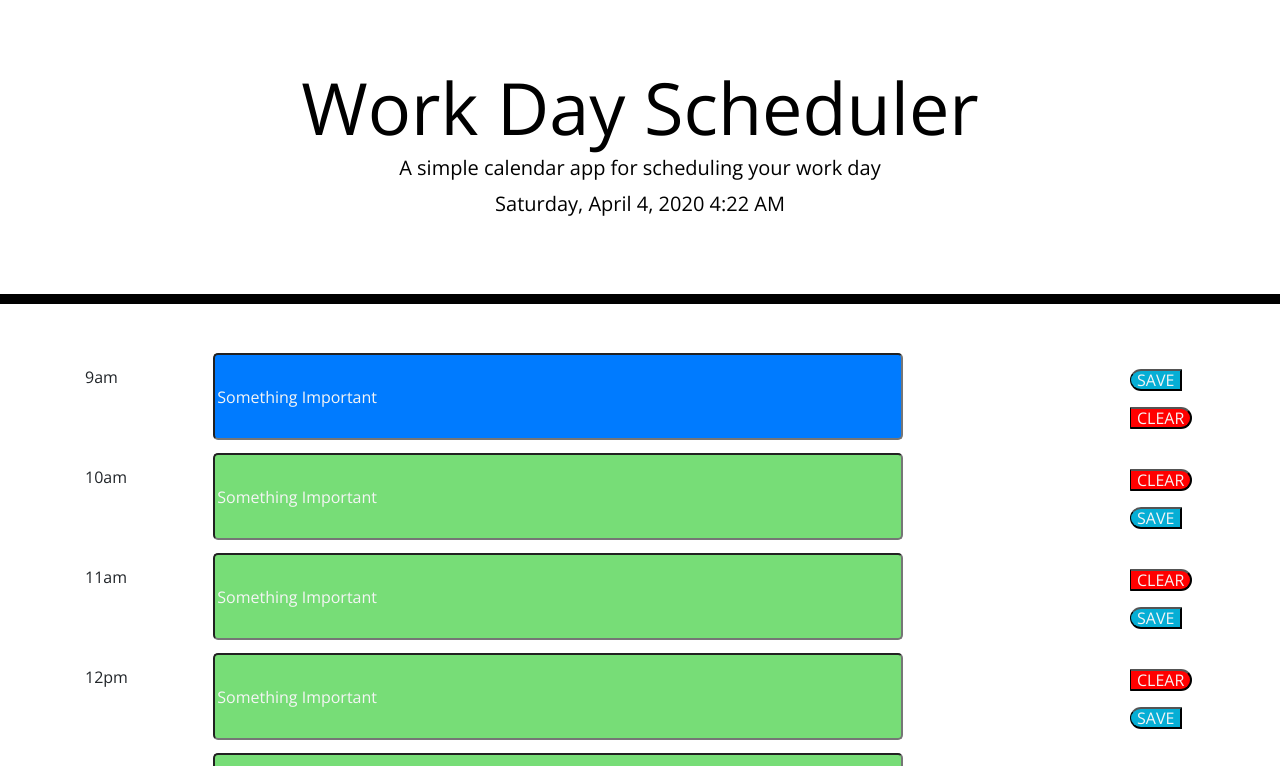
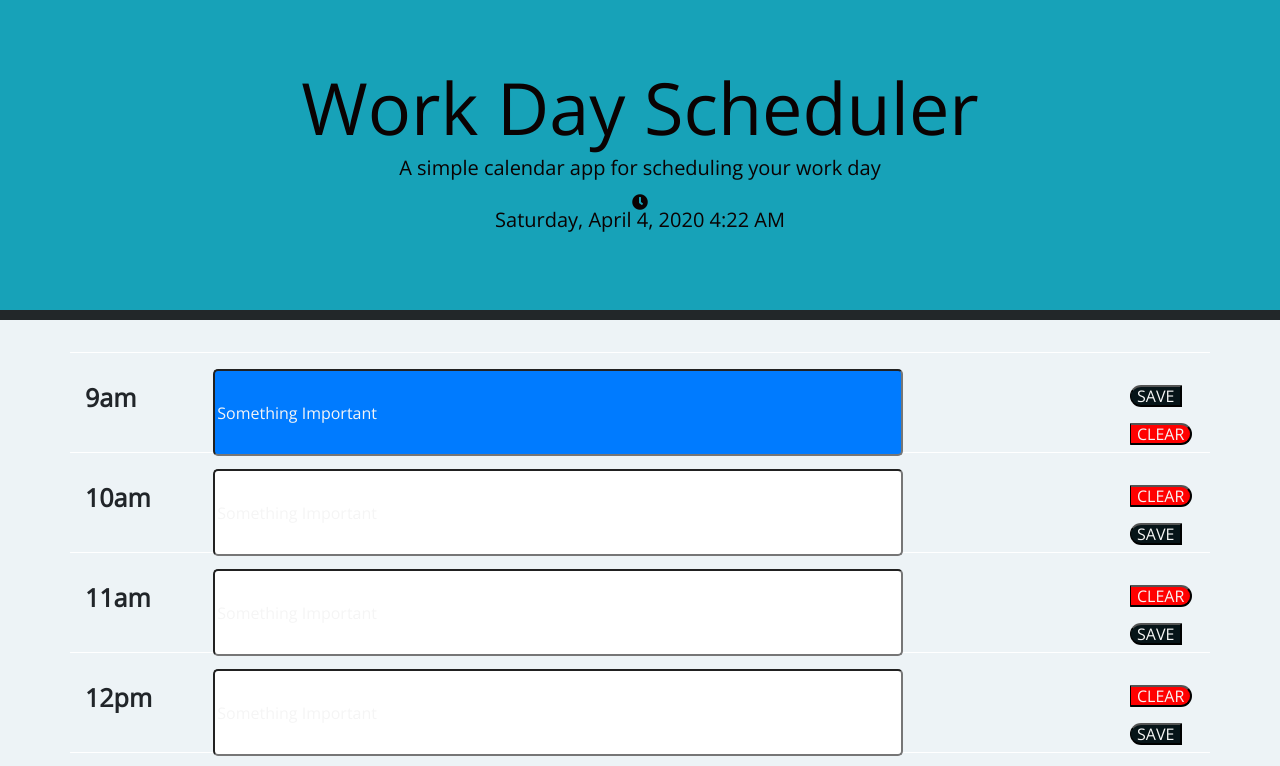
Before and after one commit to Kerry-Jr/Homework05, a plain HTML site: page index.html in a window 1280 px wide. Shown: the top 766 px of the page. Drawn offline with nearby package versions, Linux system fonts and the light colour scheme.

Commit message:
added style

```diff
--- a/assets/css/style.css
+++ b/assets/css/style.css
@@ -2,6 +2,7 @@ body {
   font-family: 'Open Sans', sans-serif;
   font-size: 16px;
   line-height: 1;
+  background-color:  #edf3f6;
 }
 
 textarea{
@@ -16,14 +17,11 @@ textarea{
 .jumbotron {
   text-align: center;
   background-color: transparent;
-  color: black;
+  color: rgb(10, 2, 2);
   border-radius: 0;
-  border-bottom: 10px solid black;
+  border-bottom: 10px solid rgb(34, 39, 41);
 }
 
-.description{
-  white-space: pre-wrap;
-}
 
 .time-block{
   text-align: center;
@@ -36,45 +34,30 @@ textarea{
   border-top: 1px solid white;;
 }
 
-.hour {
-  background-color: #ffffff;
-  color: #000000;
-  border-top: 1px dashed #000000;
+
+label {
+  font-size: 25px;
+  font-weight: bolder;
 }
 
-.past {
-  background-color: #d3d3d3;
-  color: white;
-}
 
-.present {
-  background-color: #ff6961;
-  color: white;
-}
 
-.future {
-  background-color: #77dd77;
-  color: white;
-}
 
 .saveBtn {
   border-left: 1px solid black;
   border-top-left-radius: 55px;
   border-bottom-left-radius: 55px;
-  background-color: #06AED5;
+  background-color: rgb(6, 20, 24);
   color: whitesmoke;
 }
 
-.saveBtn i:hover {
-  font-size: 20px;
-  transition: all .3s ease-in-out;
 
-}
 
 .todo {
   width: 75%;
   height: 80%;
   color: whitesmoke;
+  border-radius: 5px;
 }
 
 #foot {
@@ -98,9 +81,6 @@ textarea{
    background-color: red !important;
  }
 
- .todo{
-   border-radius: 5px;
-}
 
 .timeData {
   margin-bottom: 20px;
--- a/index.html
+++ b/index.html
@@ -15,9 +15,9 @@
 </head>
 
 <body>
-  <header class="jumbotron">
+  <header class="jumbotron bg-info">
     <h1 class="display-3">Work Day Scheduler</h1>
-    <p class="lead">A simple calendar app for scheduling your work day</p>
+    <p class="lead">A simple calendar app for scheduling your work day</p><i class="fas fa-clock"></i>
     <p id="currentDay" class="lead"></p>
   </header>
 
```
